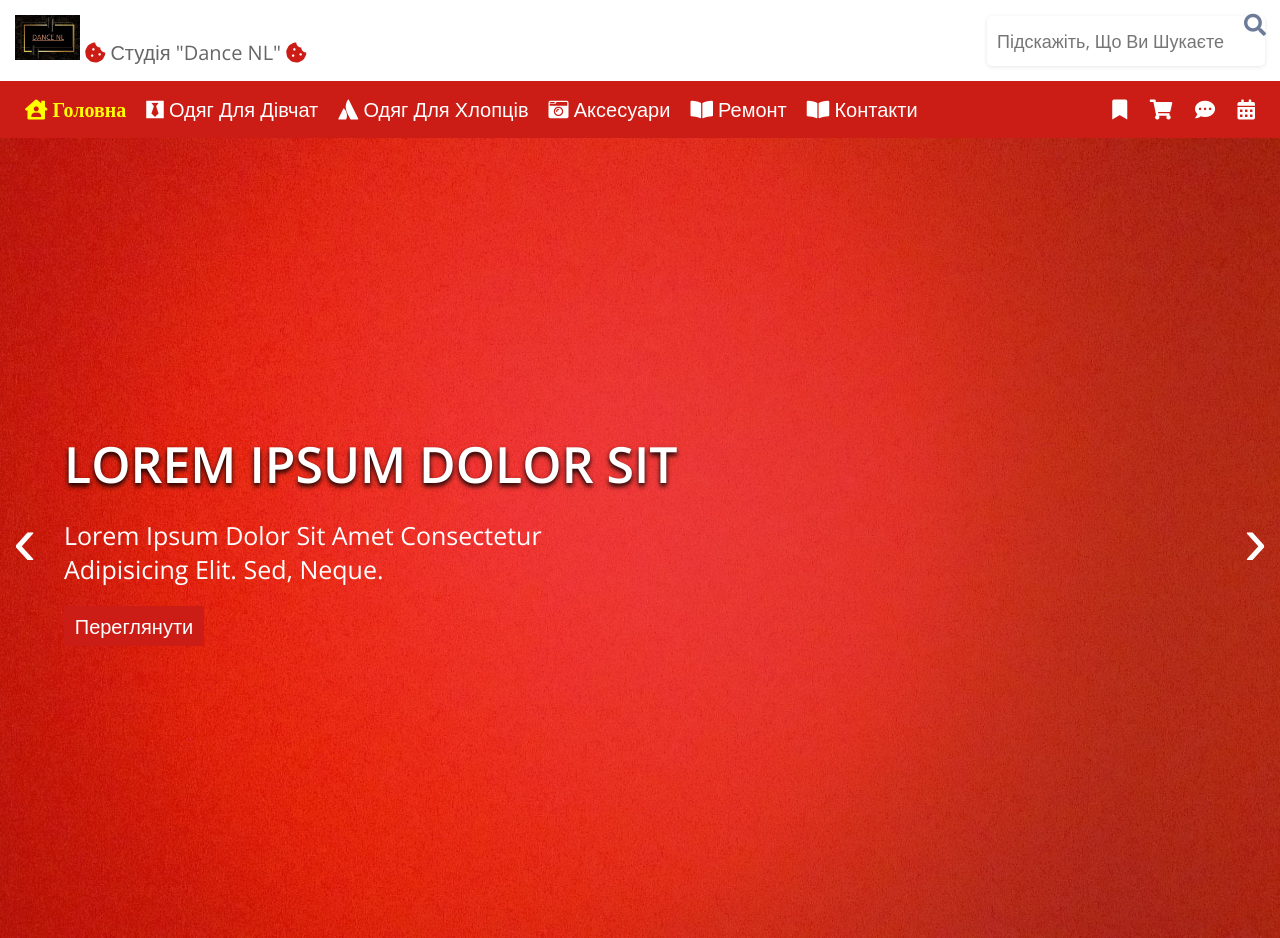
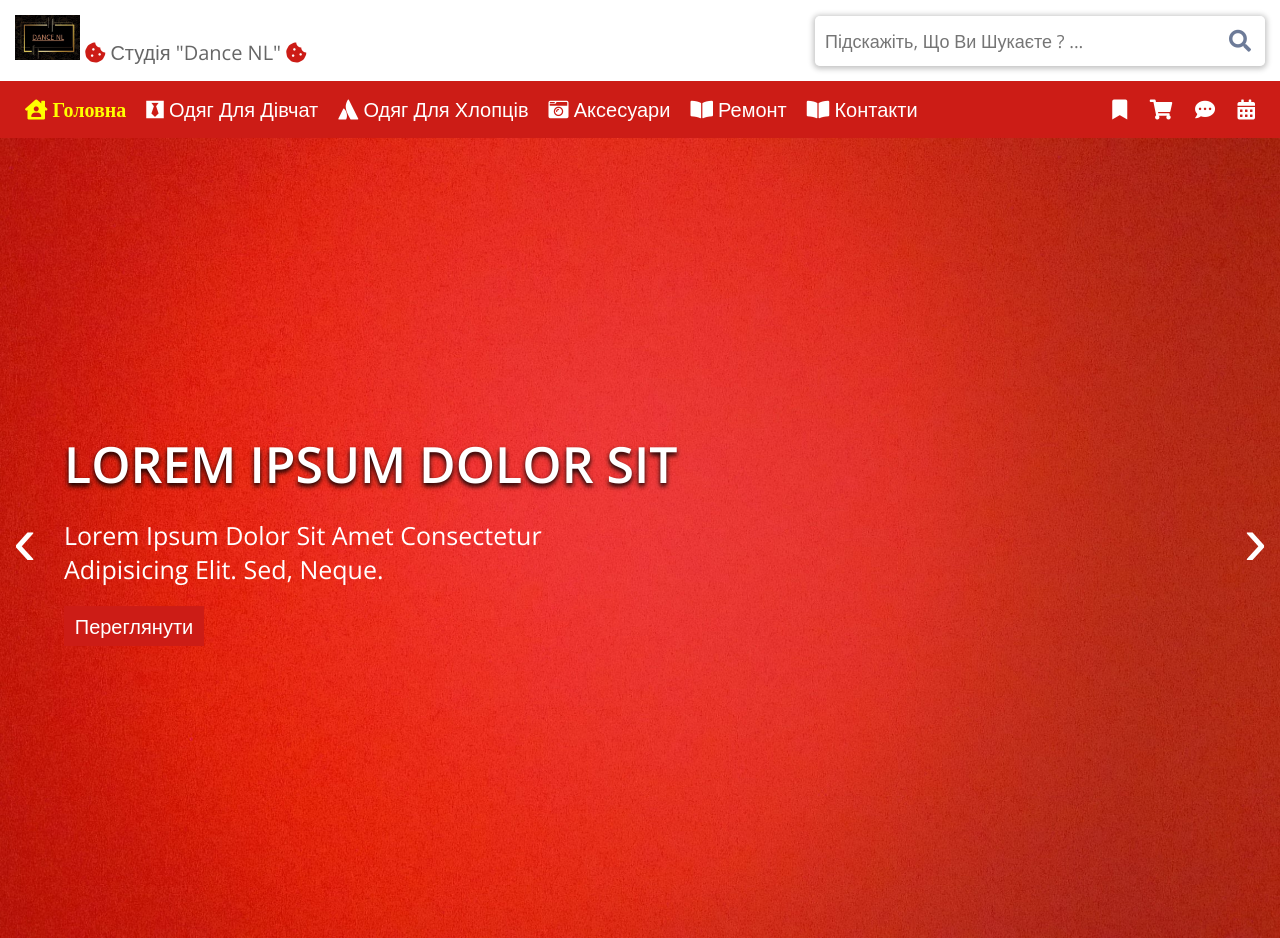
Before and after one commit to kateonishchuk/dance_nl_website, a plain HTML site: page index.html in a window 1280 px wide. Shown: the top 938 px of the page. Drawn offline with nearby package versions, Linux system fonts and the light colour scheme; a script that the page names is missing.

Commit message:
Update search-input.css

```diff
--- a/css/search-input.css
+++ b/css/search-input.css
@@ -1,10 +1,10 @@
-.search-wrapper {
-  margin: 10px 25px;
+.wrapper {
+  margin: 0 auto;
   background: #ffffff;
   border-radius: 5px;
   box-shadow: 0px 1px 5px 3px rgba(0,0,0,0.15);
   position: relative;
-  width: 475px;
+  width: 450px;
 }
 
 input {
@@ -72,5 +72,5 @@ input:focus {
 }
 
 .results ul li:hover {
-  background: #ececec;
+  background: #ececec
 }
```
